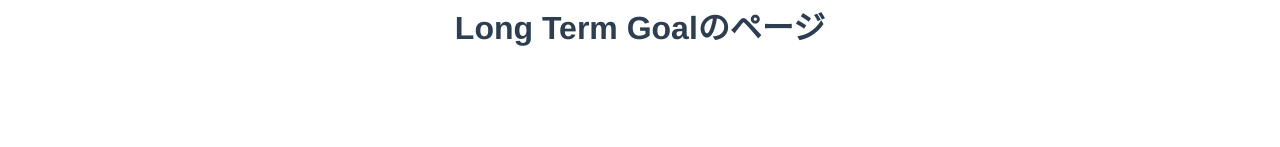
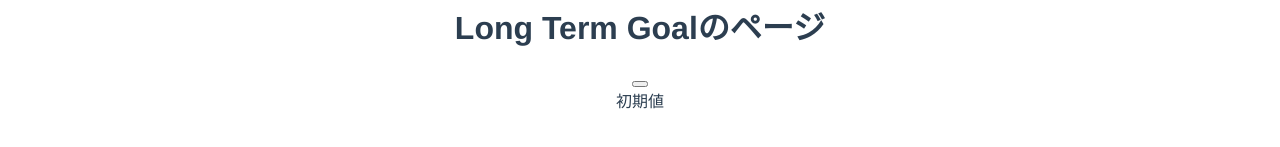
Before and after one commit to sagirikiri/todo_task, a Vue app: page /#/long-term-goal in a window 1280 px wide. Shown: the part 301-448 px from the top of the page. Built offline with nearby package versions, Linux system fonts and the light colour scheme.

Commit message:
[add] Solved firebase issues

```diff
--- a/package.json
+++ b/package.json
@@ -14,6 +14,8 @@
     "build": "node build/build.js"
   },
   "dependencies": {
+    "firebase": "^5.8.6",
+    "firebase-tools": "^6.4.0",
     "vue": "^2.5.2",
     "vue-router": "^3.0.1"
   },
--- /dev/null
+++ b/src/components/UserList.vue
@@ -0,0 +1,30 @@
+<template>
+  <div id="userList">
+    <button v-on:click="getUserList()"></button>
+    <div> {{ kazuo }}</div>
+  </div>
+</template>
+
+<script>
+import firebase from '@/firebase/index.js'
+
+export default {
+  data () {
+    return {
+      list: 'test',
+      kazuo: '初期値'
+    }
+  },
+  methods: {
+    getUserList: () => {
+      const database = firebase.database()
+      let dbRef = database.ref('users')
+      let self = this
+      dbRef.once('value')
+        .then((snapshot) => {
+          self.kazuo = snapshot.child('kumada').child('userName').val()
+        })
+    }
+  }
+}
+</script>
--- /dev/null
+++ b/src/firebase/config.js
@@ -0,0 +1,8 @@
+export const firebaseConfig = {
+  apiKey: 'AIzaSyB6cOrEBlYIcNNujuaYYRaZLjCKlYh4bck',
+  authDomain: 'todo-task-d93e9.firebaseapp.com',
+  databaseURL: 'https://todo-task-d93e9.firebaseio.com',
+  projectId: 'todo-task-d93e9',
+  storageBucket: 'todo-task-d93e9.appspot.com',
+  messagingSenderId: '313451057271'
+}
--- /dev/null
+++ b/src/firebase/index.js
@@ -0,0 +1,4 @@
+import firebase from 'firebase'
+import { firebaseConfig } from '@/firebase/config.js'
+
+export default !firebase.apps.length ? firebase.initializeApp(firebaseConfig) : firebase.app()
--- a/src/views/LongTermGoal.vue
+++ b/src/views/LongTermGoal.vue
@@ -1,5 +1,16 @@
 <template>
   <div id="longTermGoal">
     <h1>Long Term Goalのページ</h1>
+    <UserList/>
   </div>
 </template>
+
+<script>
+import UserList from '@/components/UserList.vue'
+export default {
+  name: 'LongTermGoal',
+  components: {
+    UserList
+  }
+}
+</script>
--- a/src/views/TodayGoal.vue
+++ b/src/views/TodayGoal.vue
@@ -6,6 +6,7 @@
 </template>
 <script>
 import InsertText from '@/components/InsertText.vue'
+
 export default {
   name: 'TodayGoal',
   components: {
```
Also changed, not shown: 1 other file (tests, documents, lock files or other folders).
